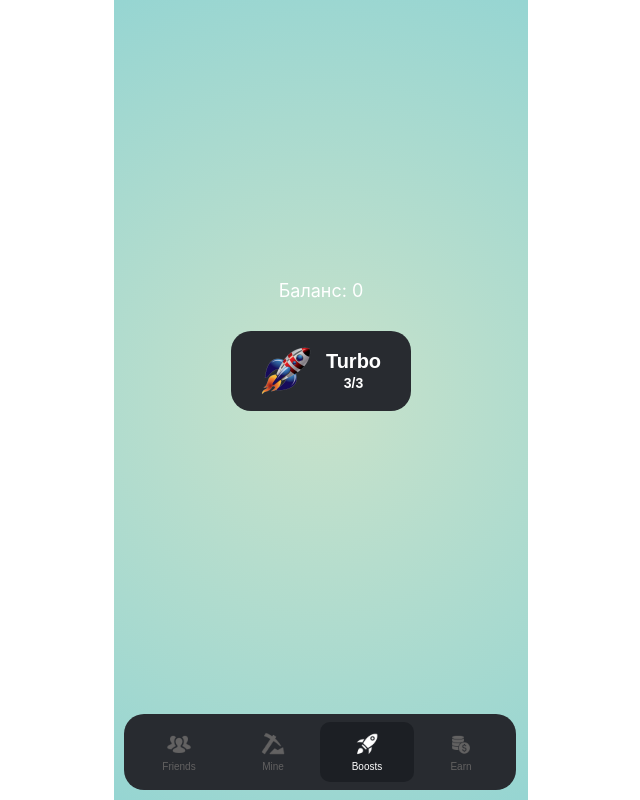
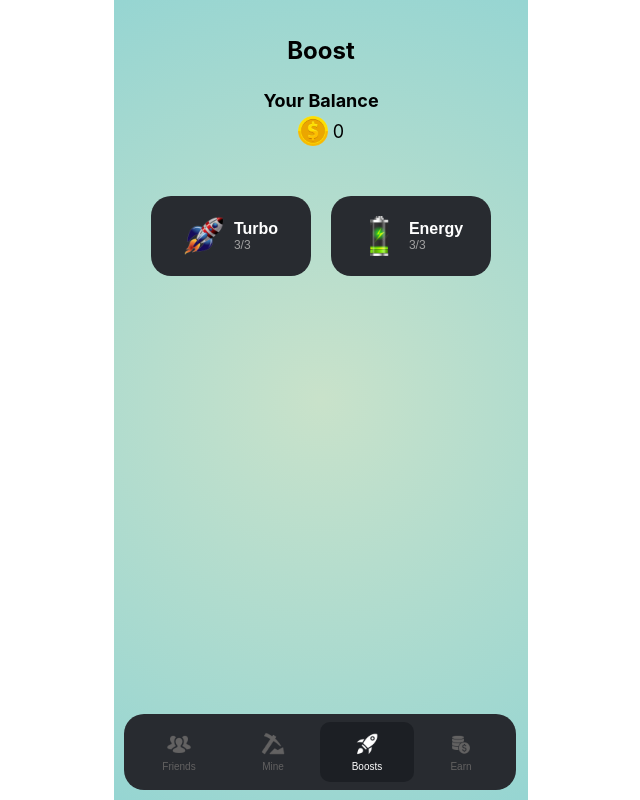
Before and after one commit to vladholomah/my-clicker, a React (Create React App) app: page / in a window 1280 px wide. Both pictures are taken after a click on the button "Boosts". Shown: the whole page, without its empty margins (319-959 px from the left). Built offline with nearby package versions, Linux system fonts and the light colour scheme.

Commit message:
Update ExchangeDisplay and styles9

```diff
--- a/src/App.tsx
+++ b/src/App.tsx
@@ -6,6 +6,7 @@ import Settings from './components/Settings';
 import Boost from './components/Boost';
 import Levels from './components/Levels';
 import { BoostProvider } from './BoostContext';
+import { EnergyProvider } from './EnergyContext';
 import './App.css';
 
 function App() {
@@ -75,12 +76,14 @@ function App() {
 
   return (
     <BoostProvider>
-      <div className="App">
-        <div className="game-interface">
-          {renderView()}
-          <BottomMenu activeItem={currentView} onMenuItemClick={handleMenuItemClick} />
+      <EnergyProvider>
+        <div className="App">
+          <div className="game-interface">
+            {renderView()}
+            <BottomMenu activeItem={currentView} onMenuItemClick={handleMenuItemClick} />
+          </div>
         </div>
-      </div>
+      </EnergyProvider>
     </BoostProvider>
   );
 }
--- /dev/null
+++ b/src/EnergyContext.tsx
@@ -0,0 +1,76 @@
+import React, { createContext, useState, useContext, useCallback, useEffect } from 'react';
+
+interface EnergyContextType {
+  energy: number;
+  maxEnergy: number;
+  energyRefillCount: number;
+  energyRefillCooldown: number;
+  activateEnergyRefill: () => void;
+  decreaseEnergy: () => void;
+}
+
+const EnergyContext = createContext<EnergyContextType | undefined>(undefined);
+
+export const EnergyProvider: React.FC<{ children: React.ReactNode }> = ({ children }) => {
+  const [energy, setEnergy] = useState(1500);
+  const maxEnergy = 1500;
+  const [energyRefillCount, setEnergyRefillCount] = useState(3);
+  const [energyRefillCooldown, setEnergyRefillCooldown] = useState(0);
+
+  const activateEnergyRefill = useCallback(() => {
+    if (energyRefillCount > 0 && energyRefillCooldown === 0) {
+      setEnergyRefillCount(prev => prev - 1);
+      setEnergy(maxEnergy);
+      console.log('Energy refilled');
+      if (energyRefillCount === 1) {
+        setEnergyRefillCooldown(60);
+      }
+    }
+  }, [energyRefillCount, energyRefillCooldown, maxEnergy]);
+
+  const decreaseEnergy = useCallback(() => {
+    setEnergy(prev => Math.max(prev - 1, 0));
+  }, []);
+
+  useEffect(() => {
+    let interval: NodeJS.Timeout | null = null;
+
+    if (energyRefillCooldown > 0) {
+      interval = setInterval(() => {
+        setEnergyRefillCooldown(prev => {
+          if (prev === 1) {
+            setEnergyRefillCount(3);
+            console.log('Energy refill cooldown finished, attempts reset to 3');
+            return 0;
+          }
+          return prev - 1;
+        });
+      }, 1000);
+    }
+
+    return () => {
+      if (interval) clearInterval(interval);
+    };
+  }, [energyRefillCooldown]);
+
+  return (
+    <EnergyContext.Provider value={{
+      energy,
+      maxEnergy,
+      energyRefillCount,
+      energyRefillCooldown,
+      activateEnergyRefill,
+      decreaseEnergy
+    }}>
+      {children}
+    </EnergyContext.Provider>
+  );
+};
+
+export const useEnergy = () => {
+  const context = useContext(EnergyContext);
+  if (context === undefined) {
+    throw new Error('useEnergy must be used within an EnergyProvider');
+  }
+  return context;
+};
--- a/src/components/Boost.css
+++ b/src/components/Boost.css
@@ -4,9 +4,43 @@
   display: flex;
   flex-direction: column;
   align-items: center;
-  justify-content: center;
+  justify-content: flex-start;
   height: 100%;
   padding: 20px;
+}
+
+.boost-title {
+  font-size: 24px;
+  color: #000000;
+  margin-bottom: 10px;
+}
+
+.balance-title {
+  font-size: 18px;
+  color: #000000;
+  margin-bottom: 5px;
+}
+
+.balance {
+  display: flex;
+  align-items: center;
+  font-size: 18px;
+  color: #000000;
+  margin-bottom: 30px;
+}
+
+.balance-icon {
+  width: 24px;
+  height: 24px;
+  margin-right: 10px;
+}
+
+.boost-buttons-container {
+  display: flex;
+  justify-content: center;
+  gap: 20px;
+  width: 100%;
+  margin-top: 20px; /* Підняли кнопки трохи вище */
 }
 
 .boost-button {
@@ -18,9 +52,8 @@
   flex-direction: row;
   align-items: center;
   justify-content: center;
-  width: 180px;
+  width: 160px;
   height: 80px;
-  margin: 20px 0;
   padding: 10px;
   position: relative;
   overflow: hidden;
@@ -31,42 +64,108 @@
   cursor: not-allowed;
 }
 
-.turbo-image-container {
+.turbo-image-container,
+.energy-image-container {
   position: relative;
-  width: 50px;
-  height: 50px;
-  margin-right: 15px;
+  width: 40px;
+  height: 40px;
+  margin-right: 10px;
 }
 
-.turbo-image {
+.turbo-image,
+.energy-image {
   width: 100%;
-  height: auto;
-  position: relative;
-  z-index: 2;
+  height: 100%;
+  object-fit: contain;
 }
 
-
-.turbo-text-container {
+.turbo-text-container,
+.energy-text-container {
   display: flex;
   flex-direction: column;
-  align-items: center;
+  align-items: flex-start;
 }
 
-.turbo-text {
-  font-size: 20px;
+.turbo-text,
+.energy-text {
+  font-size: 16px;
   font-weight: bold;
   color: white;
 }
 
-.turbo-timer {
-  font-size: 14px;
-  font-weight: bold;
-  color: #ffffff;
-  margin-top: 2px;
+.turbo-timer,
+.energy-timer {
+  font-size: 12px;
+  color: #a0a0a0;
 }
 
-.balance {
+.boost-button.active {
+  background-color: #3a3d42;
+}
+
+.multitap-button {
+  width: 100%;
+  max-width: 340px;
+  height: 60px;
+  margin-top: 20px;
+  background-color: #282b30;
+  border: none;
+  border-radius: 20px;
+  color: white;
   font-size: 18px;
+  cursor: pointer;
+}
+
+.multitap-button:disabled {
+  opacity: 0.5;
+  cursor: not-allowed;
+}
+
+.multitap-modal {
+  position: fixed;
+  bottom: 0;
+  left: 0;
+  right: 0;
+  height: 50%;
+  background-color: #1e2124;
+  display: flex;
+  flex-direction: column;
+  align-items: center;
+  justify-content: center;
+  padding: 20px;
+  z-index: 1000;
+}
+
+.close-modal {
+  position: absolute;
+  top: 10px;
+  right: 10px;
+  background: none;
+  border: none;
   color: white;
-  margin-bottom: 10px;
+  font-size: 24px;
+  cursor: pointer;
 }
+
+.multitap-image {
+  width: 100px;
+  height: 100px;
+  margin-bottom: 20px;
+}
+
+.confirm-button {
+  width: 200px;
+  height: 50px;
+  background-color: #4caf50;
+  border: none;
+  border-radius: 25px;
+  color: white;
+  font-size: 18px;
+  cursor: pointer;
+  margin-top: 20px;
+}
+
+.confirm-button:disabled {
+  opacity: 0.5;
+  cursor: not-allowed;
+}
--- a/src/components/Boost.tsx
+++ b/src/components/Boost.tsx
@@ -1,5 +1,6 @@
 import React from 'react';
 import { useBoost } from '../BoostContext';
+import { useEnergy } from '../EnergyContext';
 import './Boost.css';
 
 interface BoostProps {
@@ -8,14 +9,30 @@ interface BoostProps {
 }
 
 const Boost: React.FC<BoostProps> = ({ balance, setCurrentView }) => {
-  const { turboCount, turboTimer, cooldownTimer, activateTurbo } = useBoost();
+  const {
+    turboCount,
+    turboTimer,
+    cooldownTimer,
+    activateTurbo
+  } = useBoost();
+
+  const {
+    energyRefillCount,
+    energyRefillCooldown,
+    activateEnergyRefill
+  } = useEnergy();
 
   const handleActivateTurbo = () => {
     activateTurbo();
     setCurrentView('mine');
   };
 
-  const getButtonContent = () => {
+  const handleActivateEnergyRefill = () => {
+    activateEnergyRefill();
+    setCurrentView('mine');
+  };
+
+  const getTurboButtonContent = () => {
     return (
       <>
         <div className="turbo-image-container">
@@ -34,18 +51,47 @@ const Boost: React.FC<BoostProps> = ({ balance, setCurrentView }) => {
     );
   };
 
+  const getEnergyButtonContent = () => {
+    return (
+      <>
+        <div className="energy-image-container">
+          <img src="/images/fullenergy.png" alt="Energy" className="energy-image" />
+        </div>
+        <div className="energy-text-container">
+          <span className="energy-text">Energy</span>
+          <span className="energy-timer">
+            {energyRefillCooldown > 0 ? `Cooldown: ${energyRefillCooldown}s` : ` ${energyRefillCount}/3`}
+          </span>
+        </div>
+      </>
+    );
+  };
+
   return (
     <div className="boost">
-      <div className="balance">Баланс: {balance}</div>
+      <h1 className="boost-title">Boost</h1>
+      <h2 className="balance-title">Your Balance</h2>
+      <div className="balance">
+        <img src="/images/balance.png" alt="Balance" className="balance-icon" />
+        <span>{balance}</span>
+      </div>
+      <div className="boost-buttons-container">
         <button
           onClick={handleActivateTurbo}
           disabled={turboCount === 0 || turboTimer > 0 || cooldownTimer > 0}
           className={`boost-button ${turboTimer > 0 ? 'active' : ''}`}
         >
-        {getButtonContent()}
+          {getTurboButtonContent()}
         </button>
+        <button
+          onClick={handleActivateEnergyRefill}
+          disabled={energyRefillCount === 0 || energyRefillCooldown > 0}
+          className="boost-button energy-button"
+        >
+          {getEnergyButtonContent()}
+        </button>
+      </div>
     </div>
   );
 };
-
 export default Boost;
--- a/src/components/Clicker.tsx
+++ b/src/components/Clicker.tsx
@@ -4,6 +4,7 @@ import CoinBalance from './CoinBalance';
 import ExchangeDisplay from './ExchangeDisplay';
 import ExchangeButton from './ExchangeButton';
 import { useBoost } from '../BoostContext';
+import { useEnergy } from '../EnergyContext';
 
 interface ClickerProps {
   onBinanceClick: () => void;
@@ -35,23 +36,14 @@ const Clicker: React.FC<ClickerProps> = ({
   onLevelClick
 }) => {
   const { isTurboActive } = useBoost();
-  const [energy, setEnergy] = useState(1500);
-  const maxEnergy = 1500;
+  const { energy, maxEnergy, decreaseEnergy } = useEnergy();
   const levelInfo = getLevelInfo(score);
-
-  useEffect(() => {
-    const timer = setInterval(() => {
-      setEnergy(prevEnergy => Math.min(prevEnergy + 1, maxEnergy));
-    }, 2000);
-
-    return () => clearInterval(timer);
-  }, []);
 
   const handleClick = (e: React.MouseEvent<HTMLButtonElement> | React.TouchEvent<HTMLButtonElement>) => {
     if (energy > 0) {
       const increment = isTurboActive ? 5 : 1;
       onScoreChange(score + increment);
-      setEnergy(prevEnergy => Math.max(prevEnergy - 1, 0));
+      decreaseEnergy();
     }
   };
 
--- a/src/components/EnergyBar.css
+++ b/src/components/EnergyBar.css
@@ -9,7 +9,7 @@
   padding: 5px 20px;
   color: white;
   font-weight: bold;
-  width: 80%;
+  width: 85%;
   margin-bottom: 30px;
   height: 30px;
 }
@@ -46,12 +46,16 @@
   border-radius: 5px;
   overflow: hidden;
   align-self: center;
+  position: relative; /* Додайте цю властивість */
 }
 
 .energy-fill {
   height: 100%;
- background: linear-gradient(to right, #cbefe0 0%, #b5dbcb 50%, #a3d7ce 100%);
+  background: linear-gradient(to right, #cbefe0 0%, #b5dbcb 50%, #a3d7ce 100%);
   transition: width 0.3s ease;
+  position: absolute; /* Додайте цю властивість */
+  left: 0; /* Додайте цю властивість */
+  top: 0; /* Додайте цю властивість */
 }
 
 .energy-content {
```
Also changed, not shown: public/images/fullenergy.png (added). Lines whose indentation alone changed are shown as unchanged.
